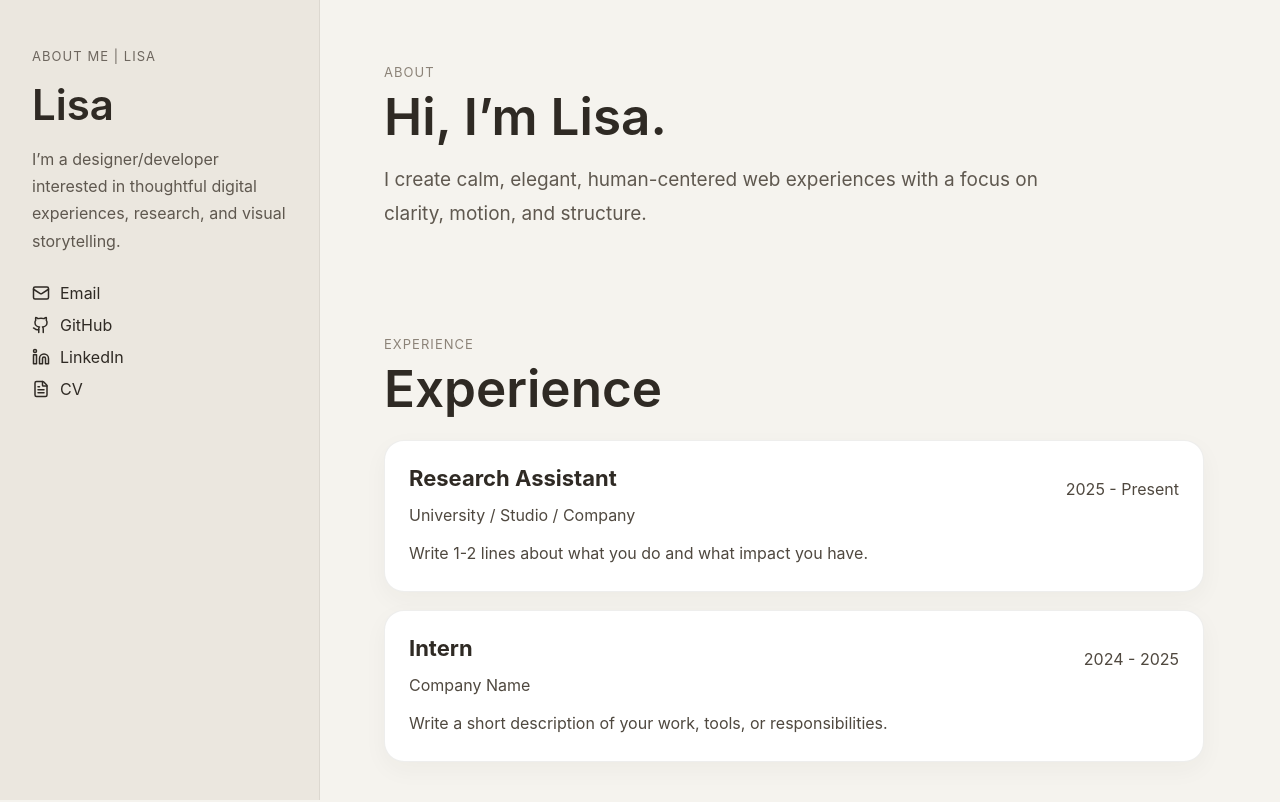
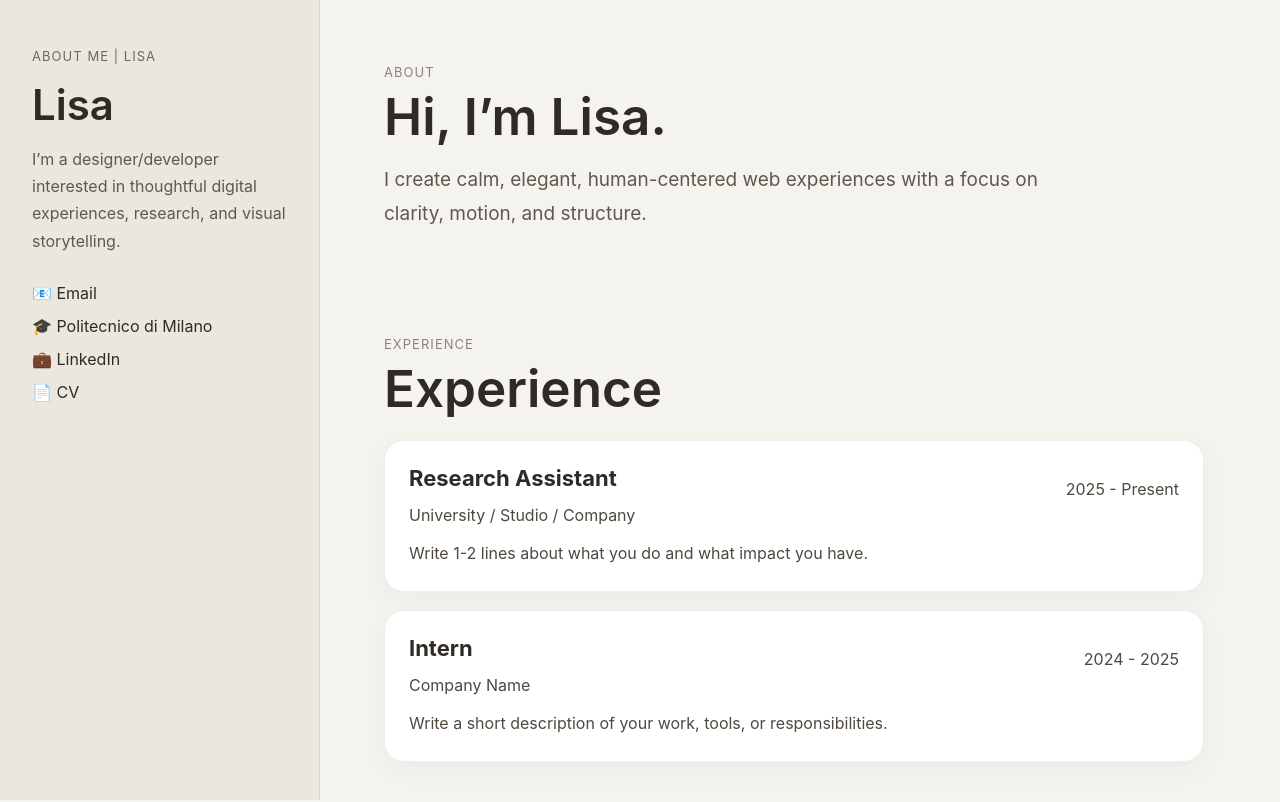
Before and after one commit to LisaPi1/my-portfolio, a React (Vite) app: page / in a window 1280 px wide. Shown: the top 802 px of the page. Built offline with nearby package versions, Linux system fonts and the light colour scheme.

Commit message:
add emoji as icons

```diff
--- a/src/App.css
+++ b/src/App.css
@@ -67,20 +67,14 @@ a {
   margin-top: 8px;
 }
 
-.contact-list a {
-  display: flex;
-  align-items: center;
-  gap: 10px;
-}
 
-/*
 .contact-list a {
   color: #2f2a24;
   width: fit-content;
   border-bottom: 1px solid transparent;
   transition: border-color 0.2s ease, opacity 0.2s ease;
 }
-*/
+
 
 .contact-list a:hover {
   border-color: #b8aa96;
--- a/src/App.jsx
+++ b/src/App.jsx
@@ -1,5 +1,4 @@
 import "./App.css";
-import { Mail, Github, Linkedin, FileText } from "lucide-react";
 
 const experiences = [
   {
@@ -43,23 +42,12 @@ export default function App() {
             research, and visual storytelling.
           </p>
 
-          <nav className="contact-list">
-            <a href="mailto:you@example.com">
-              <Mail size={18} /> Email
-            </a>
-
-            <a href="https://github.com/" target="_blank" rel="noreferrer">
-              <Github size={18} /> GitHub
-            </a>
-
-            <a href="https://linkedin.com/" target="_blank" rel="noreferrer">
-              <Linkedin size={18} /> LinkedIn
-            </a>
-
-            <a href="#" target="_blank" rel="noreferrer">
-              <FileText size={18} /> CV
-            </a>
-          </nav>
+        <nav className="contact-list">
+          <a href="mailto:you@example.com">📧 Email</a>
+          <a href="https://polimi.it/">🎓 Politecnico di Milano</a>
+          <a href="https://linkedin.com/">💼 LinkedIn</a>
+          <a href="#">📄 CV</a>
+        </nav>
         </div>
       </aside>
 
```
